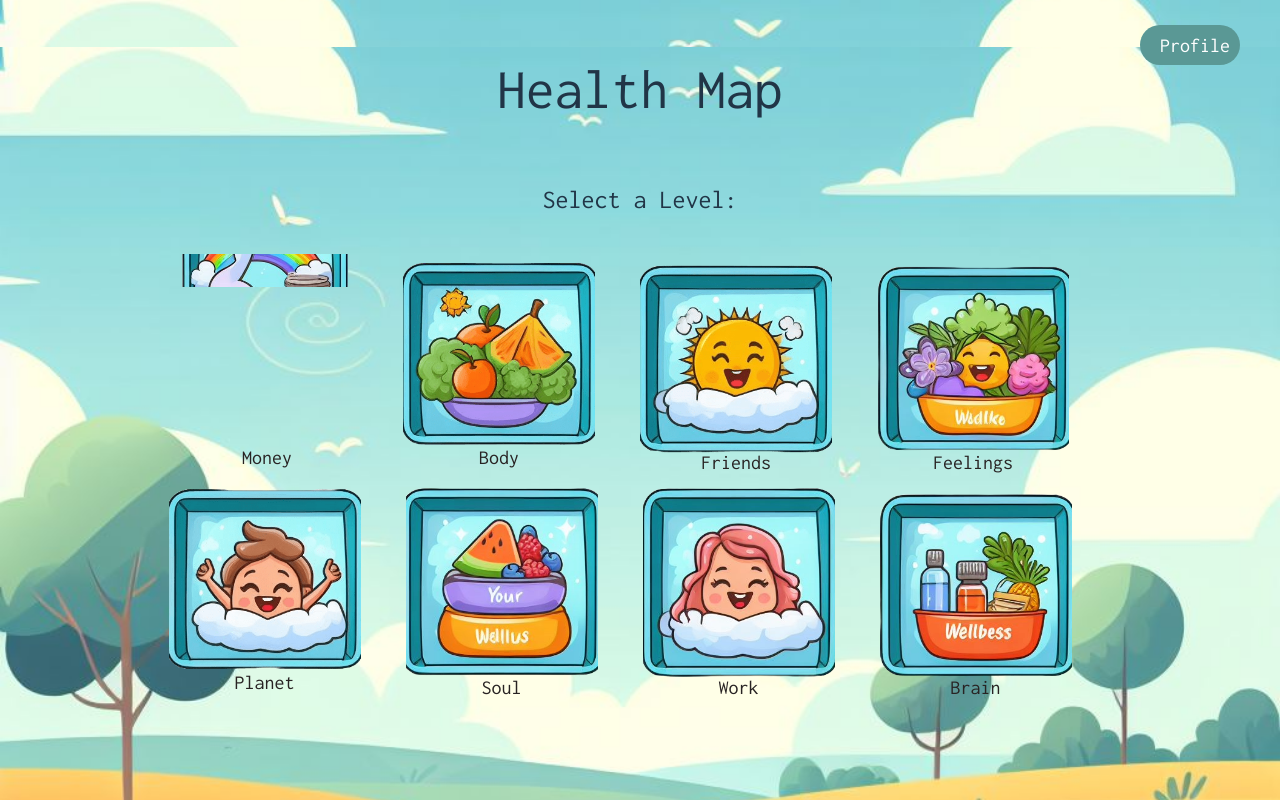
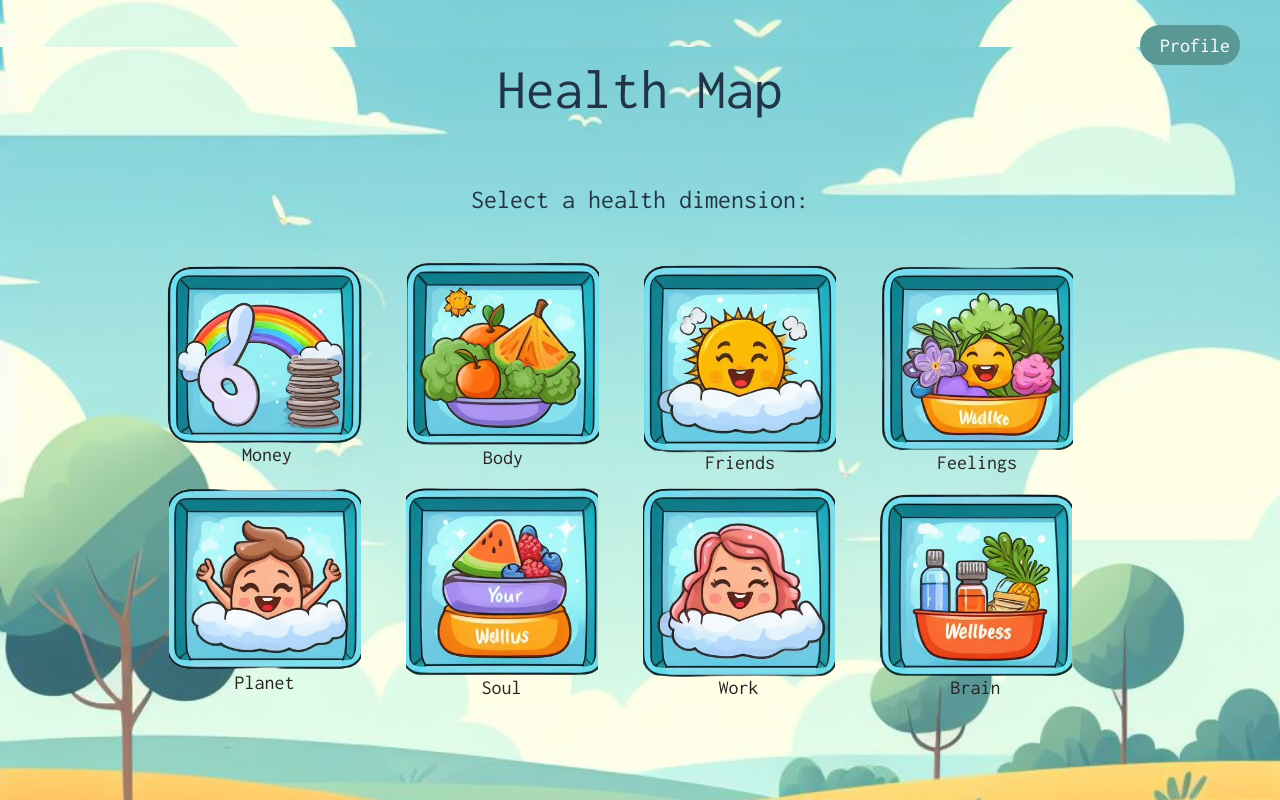
Before and after one commit to nartehi/Healthify, a React (Vite) app in the folder healthifyapp/: page /healthmap in a window 1280 px wide. Built offline with nearby package versions, Linux system fonts and the light colour scheme; a web font is replaced by a local one.

Commit message:
final changes made

```diff
--- a/healthifyapp/src/components/HealthMap.css
+++ b/healthifyapp/src/components/HealthMap.css
@@ -81,24 +81,29 @@ html, body {
 
   .grid-item1 {
     background-image: url('/images/3.png');
-    background-size: cover; /* Scale the image to cover the button */
+    background-size: cover; /* Scale the image to cover the entire button */
     background-repeat: no-repeat;
     background-position: center;
-    max-width: 15vw;
-    max-height: 15%;
     width: 200px;
-    height: 200px; /* Set the height to control the button size */
+    height: 200px; /* Set the width and height to match the image dimensions */
     background-color: transparent; /* Change to your desired background color */
-    border: none;
-    border-color: none;
+    border: none; /* Remove the border to eliminate the button shape */
     cursor: pointer;
-    margin-bottom: 20px;
+    display: flex;
+    flex-direction: column;
+    align-items: center;
+    text-align: center;
     margin-right: 40px;
-    display: flex;
-    flex-direction: column; /* Stack elements vertically */
-    align-items: center; /* Center elements horizontally */
-    text-align: center;
   }
+
+  .grid-item1 .btn-title {
+    font-family: 'Inconsolata', monospace;
+    font-size: 20px;
+    font-weight: 500; /* Use font-weight to make the text bold */
+    color: #282323; /* Title text color */
+    margin-top: 175px; /* Adjust the space between image and title */
+  }
+
 
   .grid-item2 {
     background-image: url('/images/1.png');
--- a/healthifyapp/src/components/HealthMap.jsx
+++ b/healthifyapp/src/components/HealthMap.jsx
@@ -14,7 +14,7 @@ const HealthMap = () => {
       <button className="profile">Profile</button>
 
       <div className="subheader">
-        <h4>Select a Level: </h4>
+        <h4>Select a health dimension: </h4>
       </div>
 
       <div className="grid-container">
--- a/healthifyapp/src/components/HorizontalFlipbook.jsx
+++ b/healthifyapp/src/components/HorizontalFlipbook.jsx
@@ -67,7 +67,7 @@ const HorizontalFlipbook = () => {
                   </div>
                   <div className="TakeQuiz">
                   <Link to="/Quiz">
-                  <button className="Quiz">Take The Quiz</button>
+                  <button className="Quiz">Take a quiz</button>
                   </Link>
                   </div>
                 </div>
--- a/healthifyapp/src/components/Quiz.css
+++ b/healthifyapp/src/components/Quiz.css
@@ -1,15 +1,17 @@
-/* Quiz.css */
-
 .quiz-container {
-  font-family: Arial, sans-serif;
-  background-color: #a6cbcf;
+  font-family: 'Inconsolata', monospace;
+  background-color: #ffffff;
   padding: 20px;
   text-align: center;
   border-radius: 10px;
   width: 400px;
-  margin: 0 auto;
+  margin: 0 auto; /* Center horizontally */
   box-shadow: 0 0 10px rgba(0, 0, 0, 0.2);
-  top: -30px;
+  position: absolute;
+  top: 50%;
+  left: 50%;
+  transform: translate(-50%, -50%);
+
 }
 
 .result {
@@ -26,8 +28,8 @@
   font-size: 18px;
 }
 
-.try-again-button {
-  background-color: #007bff;
+.result button {
+  background-color: #6c9ccf;
   color: #fff;
   border: none;
   padding: 10px 20px;
@@ -53,12 +55,18 @@
   display: flex;
   flex-direction: column;
   align-items: center;
+  justify-content: center;
   margin-top: 20px;
 }
 
+.options button {
+  color: white;
+  background-color: #6c9ccf;
+  margin-bottom: 8px;
+}
+
 .answer-button {
-  background-color: #007bff;
-  color: #fff;
+  color: #000;
   border: none;
   padding: 10px 20px;
   border-radius: 5px;
@@ -66,7 +74,3 @@
   cursor: pointer;
   margin-top: 10px;
 }
-
-.answer-button:hover {
-  background-color: #0056b3;
-}
--- a/healthifyapp/src/components/Quiz.jsx
+++ b/healthifyapp/src/components/Quiz.jsx
@@ -1,5 +1,6 @@
 import React, { useState } from 'react';
 import "./Quiz.css"
+
 const Quiz = () => {
   const [questions, setQuestions] = useState([
     {
@@ -37,6 +38,8 @@ const Quiz = () => {
     setScore(0);
     setShowResult(false);
   };
+
+
   return (
     <div className="quiz-container">
       {showResult ? (
@@ -52,6 +55,7 @@ const Quiz = () => {
         <div className="question-container">
           <h2>Question {currentQuestionIndex + 1}</h2>
           <p>{questions[currentQuestionIndex].question}</p>
+
           <div className="options">
             {questions[currentQuestionIndex].options.map((option, index) => (
               <button
--- a/healthifyapp/src/components/flipbook.css
+++ b/healthifyapp/src/components/flipbook.css
@@ -1,9 +1,9 @@
 .horizontal-flipbook-container {
-    margin-top: 20px;
+  font-family: 'Inconsolata', monospace;
+    margin-top: 90px;
     display: flex;
     justify-content: center;
     overflow: hidden;
-
   }
   .start {
       background-repeat: no-repeat;
@@ -97,7 +97,8 @@
     background-color: #ffffff;
 
   }
-  .head5{
+  .head5 h3{
+    font-family: 'Inconsolata', monospace;
     font-size: 50px;
     background-color: rgb(255, 255, 255);
   }
@@ -115,7 +116,7 @@
   background-color: #ffffff;
   }
   .Quiz{
-    background-color: green;
+    background-color: #6c9ccf;
     color: white;
     padding-bottom: 15px;
     margin-bottom: 50px;
--- a/healthifyapp/src/components/homepage.css
+++ b/healthifyapp/src/components/homepage.css
@@ -57,7 +57,7 @@ li {
   height: 7vh;
   font-size: 20px;
   width: 20vh;
-  background-color: #0095b3;
+  background-color: #6c9ccf;
   color: #fff;
   padding: 10px 20px;
   border: none;
```
